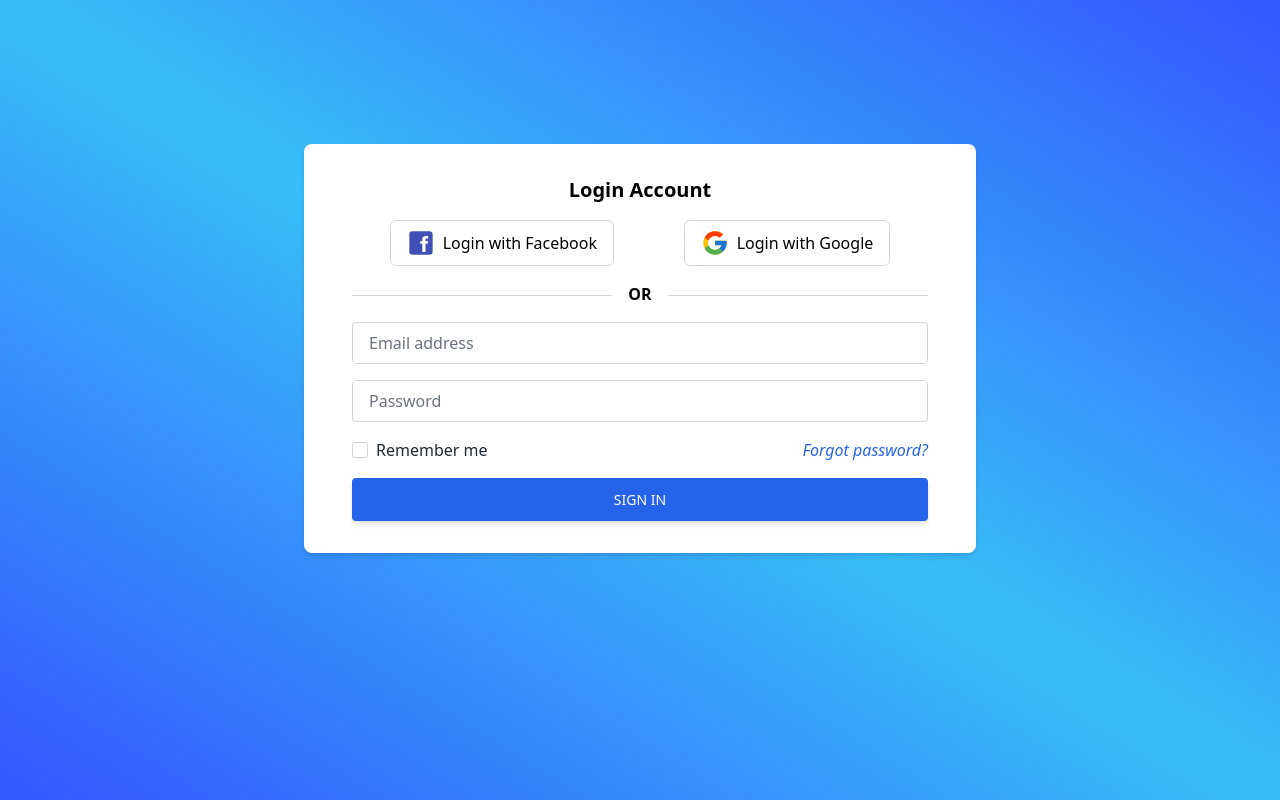
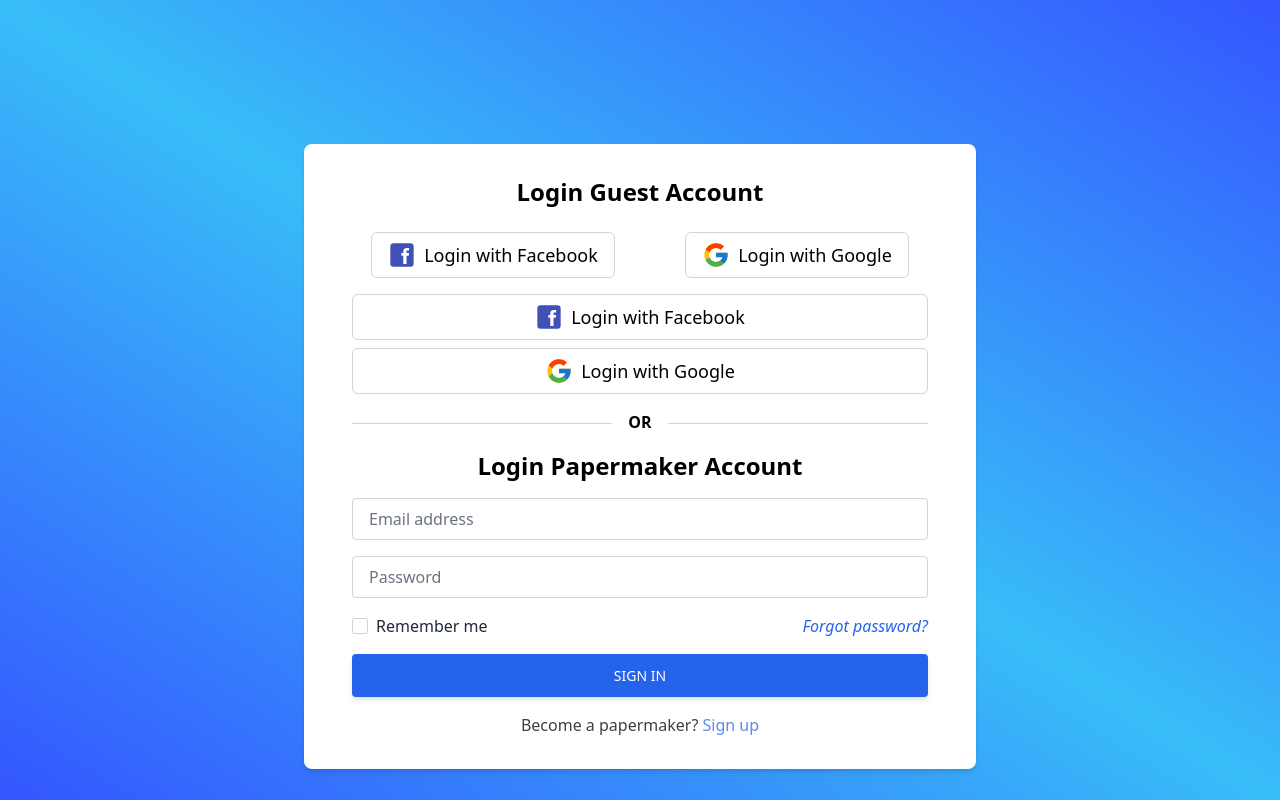
Before and after one commit to ThienAn1010/Capstone-Project, a Next.js app in the folder frontend/: page /login in a window 1280 px wide. Built offline with nearby package versions, Linux system fonts and the light colour scheme.

Commit message:
mobile view support

```diff
--- a/frontend/pages/login.tsx
+++ b/frontend/pages/login.tsx
@@ -2,17 +2,19 @@ import type { NextPage } from "next"
 // import Head from "next/head"
 // import FacebookButton from "../components/FacebookButton"
 // import GoogleButton from "../components/GoogleButton"
+import Link from "next/link"
 
 const Home: NextPage = () => {
   return (
-    <div className="w-screen h-screen bg-gradient-to-bl from-test via-sky-400 to-test pt-36">
-      <div className="container max-w-2xl bg-white mx-auto px-12 py-8 rounded-lg shadow-md">
-        <h1 className="text-center text-xl subpixel-antialiased font-bold mb-4">
-          Login Account
+    <div className="w-screen min-h-screen bg-gradient-to-bl from-test via-sky-400 to-test pt-8 px-4 py-4 md:pt-36 ">
+      <div className="container max-w-2xl bg-white mx-auto px-6 py-4 md:px-12 md:py-8 rounded-lg shadow-md">
+        <h1 className="text-center text-xl subpixel-antialiased font-bold md:mb-6 md:text-2xl">
+          Login Guest Account
         </h1>
         <div>
           <form className="space-y-4">
-            <div className="flex justify-evenly space-x-8 items-center">
+            <div className="hidden md:flex justify-around space-x-8 items-center">
+              <Link href={"http://localhost:8000/auth/facebook"}>
                 <div className="border border-gray-300 rounded-md px-4 py-2">
                   <div className="flex justify-center space-x-2 items-center">
                     <svg
@@ -31,11 +33,13 @@ const Home: NextPage = () => {
                         fill="#fff"
                       ></path>
                     </svg>
-                  <span className="font-medium text-md hover:cursor-pointer">
+                    <span className="font-medium text-lg hover:cursor-pointer">
                       Login with Facebook
                     </span>
                   </div>
                 </div>
+              </Link>
+              <Link href={"http://localhost:8000/auth/google"}>
                 <div className="border border-gray-300 rounded-md px-4 py-2">
                   <div className="flex justify-center space-x-2 items-center">
                     <svg
@@ -62,15 +66,79 @@ const Home: NextPage = () => {
                         d="M 43.609375 20.082031 L 42 20.082031 L 42 20 L 24 20 L 24 28 L 35.304688 28 C 34.511719 30.238281 33.070313 32.164063 31.214844 33.570313 C 31.21875 33.570313 31.21875 33.570313 31.21875 33.570313 L 37.410156 38.808594 C 36.972656 39.203125 44 34 44 24 C 44 22.660156 43.863281 21.351563 43.609375 20.082031 Z "
                       ></path>
                     </svg>
-                  <span className="font-medium text-md hover:cursor-pointer">
+                    <span className="font-medium text-lg hover:cursor-pointer">
                       Login with Google
                     </span>
                   </div>
                 </div>
+              </Link>
+            </div>
+            <div className="space-y-2">
+              <Link href={"http://localhost:8000/auth/facebook"}>
+                <div className="border border-gray-300 rounded-md px-4 py-2">
+                  <div className="flex justify-center space-x-2 items-center">
+                    <svg
+                      fill="currentColor"
+                      className="h-7 w-7"
+                      stroke="unset"
+                      xmlns="http://www.w3.org/2000/svg"
+                      viewBox="0 0 48 48"
+                    >
+                      <path
+                        d="M44,38.44A5.56,5.56,0,0,1,38.44,44H9.56A5.56,5.56,0,0,1,4,38.44V9.56A5.56,5.56,0,0,1,9.56,4H38.44A5.56,5.56,0,0,1,44,9.56Z"
+                        fill="#3f51b5"
+                      ></path>
+                      <path
+                        d="M35.52,25.11H31.78V39.56H26.22V25.11H22.89V20.67h3.33V18c0-3.9,1.62-6.21,6.22-6.21h3.78v4.44H33.68c-1.79,0-1.91.67-1.91,1.91v2.53h4.44Z"
+                        fill="#fff"
+                      ></path>
+                    </svg>
+                    <span className="font-medium text-lg hover:cursor-pointer">
+                      Login with Facebook
+                    </span>
+                  </div>
+                </div>
+              </Link>
+              <Link href={"http://localhost:8000/auth/google"}>
+                <div className="border border-gray-300 rounded-md px-4 py-2">
+                  <div className="flex justify-center space-x-2 items-center">
+                    <svg
+                      fill="currentColor"
+                      className="h-7 w-7"
+                      stroke="unset"
+                      xmlns="http://www.w3.org/2000/svg"
+                      viewBox="0 0 48 48"
+                    >
+                      <path
+                        fill="#FFC107"
+                        d="M 43.609375 20.082031 L 42 20.082031 L 42 20 L 24 20 L 24 28 L 35.304688 28 C 33.652344 32.65625 29.222656 36 24 36 C 17.371094 36 12 30.628906 12 24 C 12 17.371094 17.371094 12 24 12 C 27.058594 12 29.84375 13.152344 31.960938 15.039063 L 37.617188 9.382813 C 34.046875 6.054688 29.269531 4 24 4 C 12.953125 4 4 12.953125 4 24 C 4 35.046875 12.953125 44 24 44 C 35.046875 44 44 35.046875 44 24 C 44 22.660156 43.863281 21.351563 43.609375 20.082031 Z "
+                      ></path>
+                      <path
+                        fill="#FF3D00"
+                        d="M 6.304688 14.691406 L 12.878906 19.511719 C 14.65625 15.109375 18.960938 12 24 12 C 27.058594 12 29.84375 13.152344 31.960938 15.039063 L 37.617188 9.382813 C 34.046875 6.054688 29.269531 4 24 4 C 16.316406 4 9.65625 8.335938 6.304688 14.691406 Z "
+                      ></path>
+                      <path
+                        fill="#4CAF50"
+                        d="M 24 44 C 29.164063 44 33.859375 42.023438 37.410156 38.808594 L 31.21875 33.570313 C 29.210938 35.089844 26.714844 36 24 36 C 18.796875 36 14.382813 32.683594 12.71875 28.054688 L 6.195313 33.078125 C 9.503906 39.554688 16.226563 44 24 44 Z "
+                      ></path>
+                      <path
+                        fill="#1976D2"
+                        d="M 43.609375 20.082031 L 42 20.082031 L 42 20 L 24 20 L 24 28 L 35.304688 28 C 34.511719 30.238281 33.070313 32.164063 31.214844 33.570313 C 31.21875 33.570313 31.21875 33.570313 31.21875 33.570313 L 37.410156 38.808594 C 36.972656 39.203125 44 34 44 24 C 44 22.660156 43.863281 21.351563 43.609375 20.082031 Z "
+                      ></path>
+                    </svg>
+                    <span className="font-medium text-lg hover:cursor-pointer">
+                      Login with Google
+                    </span>
+                  </div>
+                </div>
+              </Link>
             </div>
             <div className="flex items-center my-4 before:flex-1 before:border-t before:border-gray-300 before:mt-0.5 after:flex-1 after:border-t after:border-gray-300 after:mt-0.5">
               <p className="text-center font-semibold mx-4 mb-0">OR</p>
             </div>
+            <h1 className="text-center text-xl subpixel-antialiased font-bold md:mb-6 md:text-2xl">
+              Login Papermaker Account
+            </h1>
             <div>
               <input
                 type="text"
@@ -85,11 +153,11 @@ const Home: NextPage = () => {
                 placeholder="Password"
               />
             </div>
-            <div className="flex justify-between items-center mb-6">
+            <div className="hidden md:flex justify-between items-center mb-6">
               <div className="form-group form-check">
                 <input
                   type="checkbox"
-                  className="form-check-input appearance-none h-4 w-4 border border-gray-300 rounded-sm bg-white checked:bg-blue-600 checked:border-blue-600 focus:outline-none focus:ring-0  focus:ring-white transition duration-200 mt-1 align-top bg-no-repeat bg-center bg-contain float-left mr-2 cursor-pointer"
+                  className="hidden md:block form-check-input appearance-none h-4 w-4 border border-gray-300 rounded-sm bg-white checked:bg-blue-600 checked:border-blue-600 focus:outline-none focus:ring-0  focus:ring-white transition duration-200 mt-1 align-top bg-no-repeat bg-center bg-contain float-left mr-2 cursor-pointer"
                   id="exampleCheck3"
                 />
                 <label
@@ -106,6 +174,14 @@ const Home: NextPage = () => {
                 Forgot password?
               </a>
             </div>
+            <div className="block text-right md:hidden mb-6">
+              <a
+                href="#!"
+                className="text-blue-600 italic hover:text-blue-700 focus:text-blue-700 active:text-blue-800 duration-200 transition ease-in-out"
+              >
+                Forgot password?
+              </a>
+            </div>
             <button
               type="submit"
               className="inline-block px-7 py-3 bg-blue-600 text-white font-medium text-sm leading-snug uppercase rounded shadow-md hover:bg-blue-700 hover:shadow-lg focus:bg-blue-700 focus:shadow-lg focus:outline-none focus:ring-0 active:bg-blue-800 active:shadow-lg transition duration-150 ease-in-out w-full"
@@ -114,6 +190,12 @@ const Home: NextPage = () => {
             >
               Sign in
             </button>
+            <div className="flex justify-center">
+              <p className="opacity-75">Become a papermaker?&nbsp;</p>
+              <p className="opacity-75 text-blue-600 hover:text-blue-700 focus:text-blue-700 hover:cursor-pointer hover:underline hover:underline-offset-2">
+                Sign up
+              </p>
+            </div>
           </form>
         </div>
       </div>
```
Lines whose indentation alone changed are shown as unchanged.
